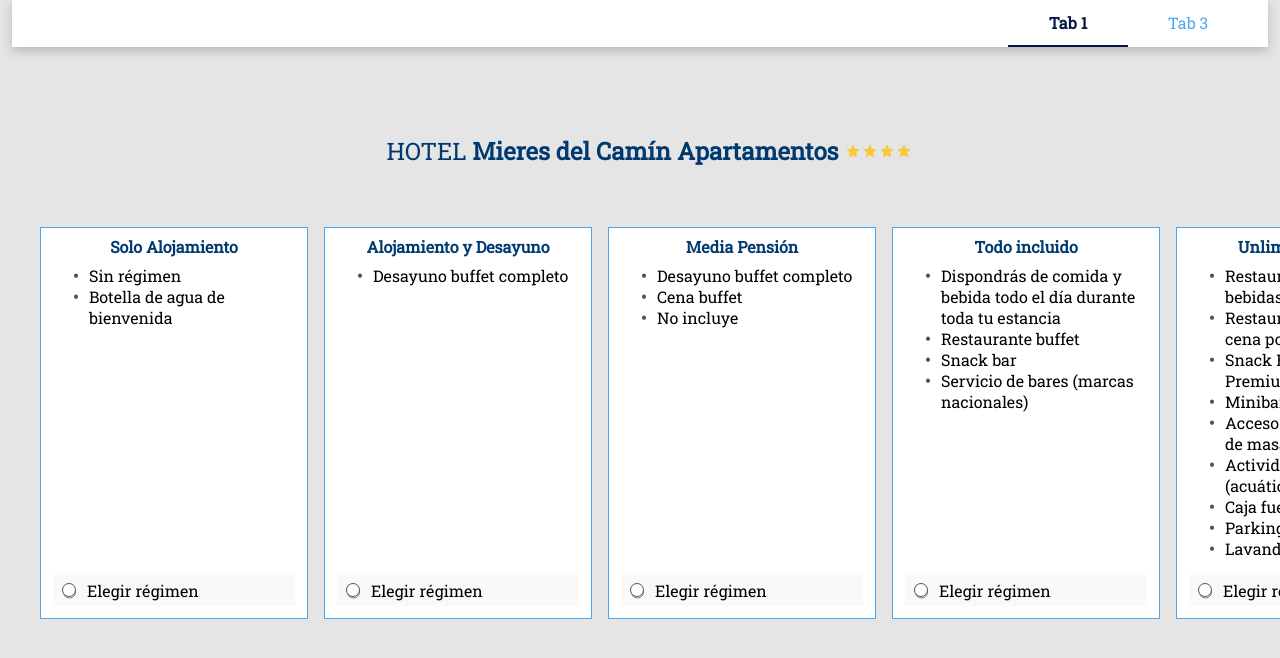
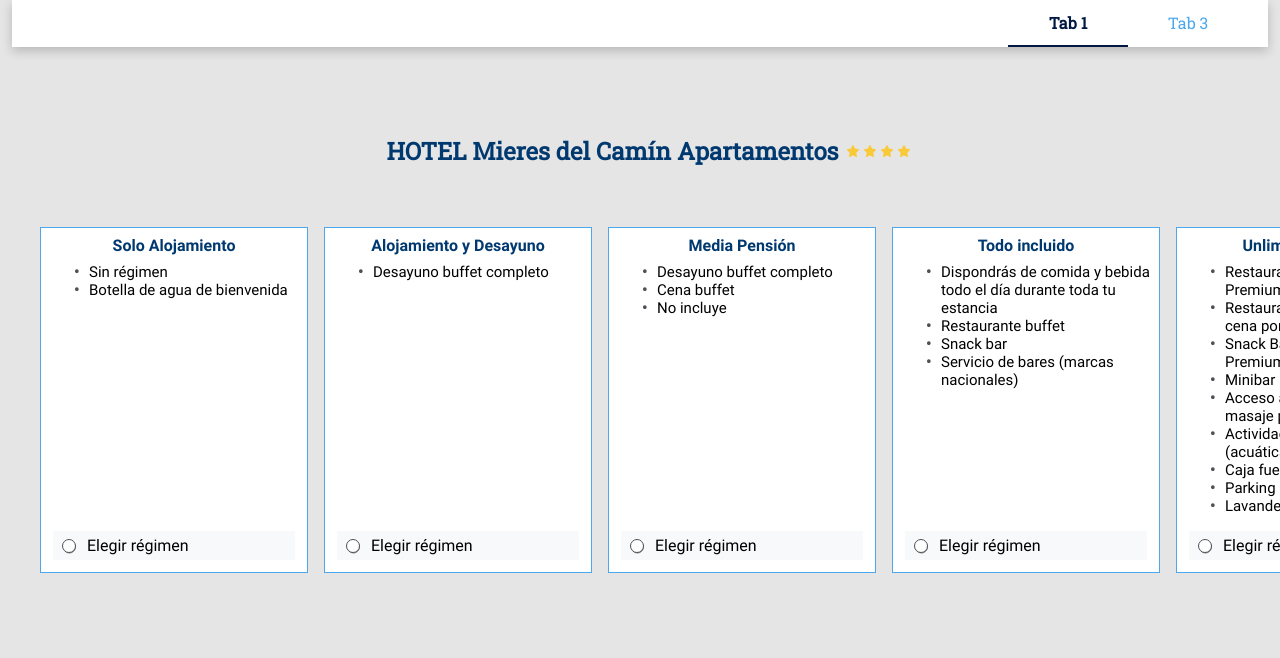
Before and after one commit to miguegonzalez/the-cocktail-proyect, a Vue app: page / in a window 1280 px wide. Shown: the top 658 px of the page. Built offline with nearby package versions, Linux system fonts and the light colour scheme.

Commit message:
upload fonts

```diff
--- a/src/assets/css/_app.scss
+++ b/src/assets/css/_app.scss
@@ -1,7 +1,7 @@
 
 /** GLOBAL CLASSES **/
 #app {
-    font-family: "RobotoSlab";
+    font-family: "Roboto";
     height: 100%;
 }
 
@@ -23,6 +23,8 @@ nav {
     .tab {
         display: flex;
         justify-content: center;
+        font-family: "RobotoSlab";
+        font-size: 1em;
 
         width: 120px;
         border-bottom: 2px solid;
--- a/src/assets/css/_lx-radio-button.scss
+++ b/src/assets/css/_lx-radio-button.scss
@@ -1,4 +1,13 @@
 $background-lx-radio-button: white;
+
+#tab1 {
+  .title {
+    font-family: "RobotoSlab";
+    font-weight: bold;
+    font-size: 1.5em;
+  }
+}
+
 .radio-button-group {
   display: flex;
   justify-content: stretch;
@@ -19,6 +28,7 @@ $background-lx-radio-button: white;
     }
 
     &__title {
+      font-family: "RobotoBold";
       font-size: 1em;
       font-weight: bold;
       color: $primary;
@@ -34,6 +44,7 @@ $background-lx-radio-button: white;
       ul {
         list-style: none;
         margin: 0;
+        font-size: 0.9375em;
 
         li::before {
           content: "\2022";
@@ -77,16 +88,16 @@ $background-lx-radio-button: white;
       content: '';
       display: inline-block;
       visibility: visible;
-      border: 1px solid $secondary;
-      margin-right: 4px;
+      border: $border-default $secondary;
+      margin-right: $small-space;
     }
 
     input[type='radio']:after {
-      background-color: #fff;
+      background-color: white;
   }
 
   input[type='radio']:checked:after {
-      background-color: #6DC138;
+      background-color: $success;
   }
 }
 
--- a/src/assets/css/_variables.scss
+++ b/src/assets/css/_variables.scss
@@ -7,6 +7,7 @@ $secondary-dark: #000000;
 $error: #DB171D;
 $info: #FFAB48;
 $warning: #FFEF63;
+$success: #6DC138;
 
 $background-button-active:  #f9f9fb;
 $background-button: #f8f9fa;
--- a/src/common/font.css
+++ b/src/common/font.css
@@ -11,3 +11,10 @@
     font-weight: normal;
     font-style: normal;
 }
+
+@font-face{
+    font-family: "RobotoBold";
+    src: url(./Roboto-Bold.ttf);
+    font-weight: normal;
+    font-style: normal;
+}
```
Also changed, not shown: src/common/Roboto-Bold.ttf (added).
